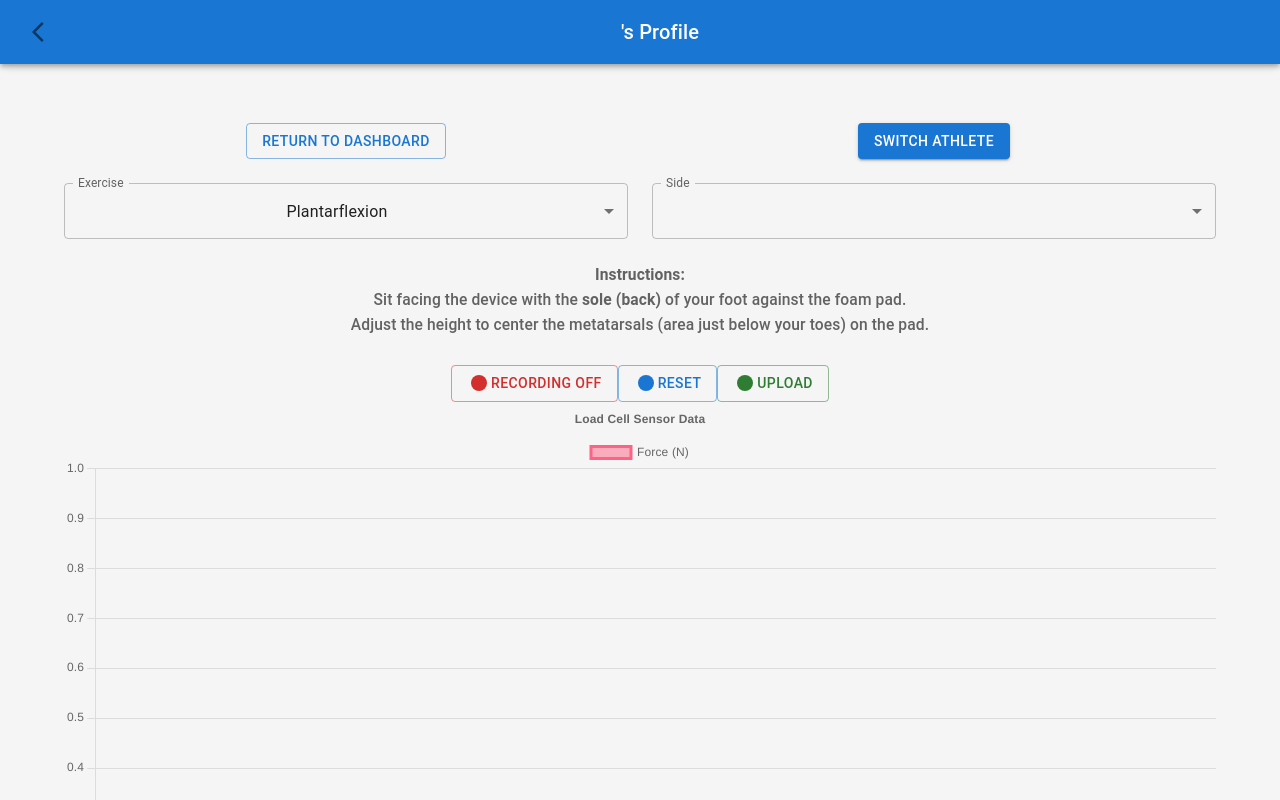
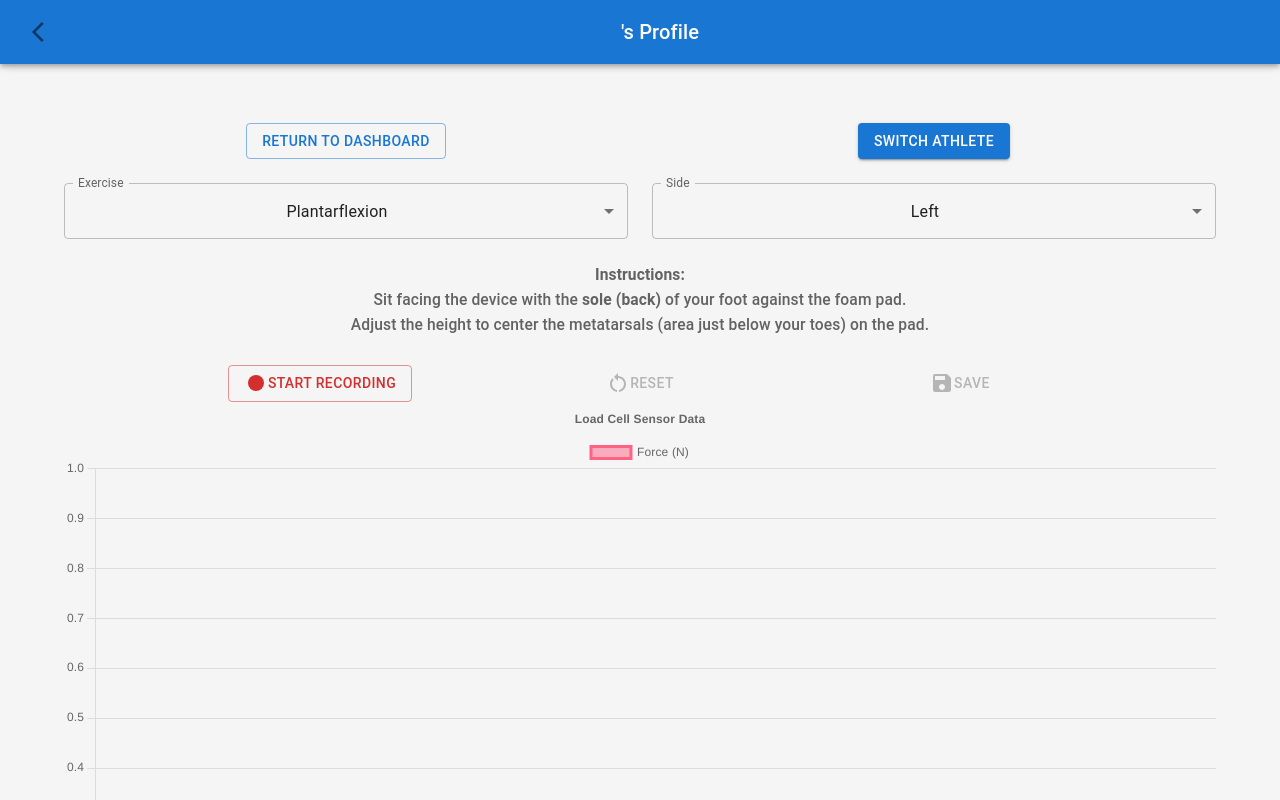
Before and after one commit to JessicaLim8/CapstoneFrontend, a React (Create React App) app: page /record/1 in a window 1280 px wide. Built offline with nearby package versions, Linux system fonts and the light colour scheme; no server answers.

Commit message:
UI fixes

```diff
--- a/src/dashboard/RecordData.js
+++ b/src/dashboard/RecordData.js
@@ -23,6 +23,8 @@ import ArrowBackIosIcon from '@mui/icons-material/ArrowBackIos';
 import { IconButton } from '@mui/material';
 import DetailedChart from './DetailedChart';
 import Users from './Users';
+import RestartAltIcon from '@mui/icons-material/RestartAlt';
+import SaveIcon from '@mui/icons-material/Save';
 
 //
 import React from 'react';
@@ -123,7 +125,7 @@ export default function RecordData() {
   const [userData, setUserData] = useState([]);
   const [recordData, setRecordData] = useState([]);
   const [exercise, setExercise] = useState('plantarflexion');
-  const [side, setSide] = useState('left');
+  const [side, setSide] = useState('L');
   const [exRecordDataRight, setExRecordRight] = useState([]);
   const [exRecordDataLeft, setExRecordLeft] = useState([]);
   const [modalOpen, setModalOpen] = useState(false);
@@ -460,7 +462,7 @@ useEffect(() => {
                       value={side}
                       label="Side"
                       onChange={handleChangeSide}
-                      defaultValue="left"
+                      defaultValue="L"
                     >
                       <MenuItem value="L">Left</MenuItem>
                       <MenuItem value="R">Right</MenuItem>
@@ -479,19 +481,27 @@ useEffect(() => {
 
                 </Typography>
                 </Grid>
-                <Grid item xs={12} md={12} xl={12}>
-                  <Button variant="outlined" color="error" onClick={toggleSensor}>
-                    <FiberManualRecordIcon/>
-                    Recording {isRecording ? "On" : "Off"}
-                  </Button>
-                  <Button variant="outlined" color="primary" onClick={resetData}>
-                    <FiberManualRecordIcon/>
-                    Reset
-                  </Button>
-                  <Button variant="outlined" color="success" onClick={postRecord}>
-                    <FiberManualRecordIcon/>
-                    Upload
-                  </Button>
+                <Grid item xs={12} align = "center" justify = "center" alignItems = "center" >
+                  <Grid container xs={12} md={10} xl={8}>
+                    <Grid item xs={4}>
+                      <Button variant={isRecording ? "contained" : "outlined"} color="error" onClick={toggleSensor}>
+                        <FiberManualRecordIcon/>
+                        {isRecording ? "Stop" : "Start"} Recording
+                      </Button>
+                    </Grid>
+                    <Grid item xs={4}>
+                      <Button variant={isRecording ? "outlined" : "disabled"} color="primary" onClick={resetData}>
+                        <RestartAltIcon/>
+                        Reset
+                      </Button>
+                    </Grid>
+                    <Grid item xs={4}>
+                      <Button variant={isRecording ? "outlined" : "disabled"} color="success" onClick={postRecord}>
+                        <SaveIcon/>
+                        Save
+                      </Button>
+                    </Grid>
+                  </Grid>
                   <Line
                   options={options}
                   data={data}
```
